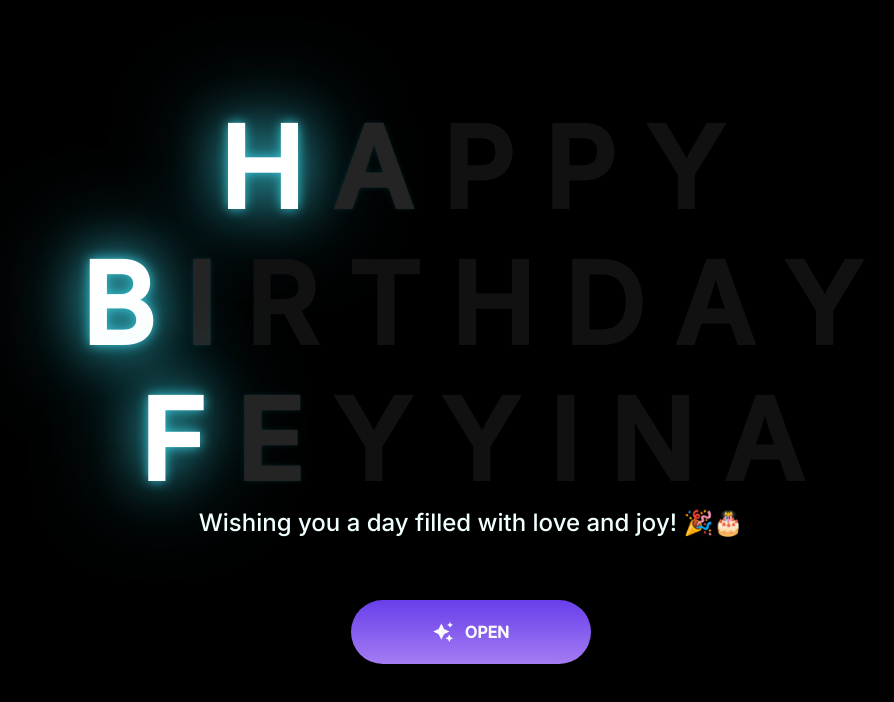
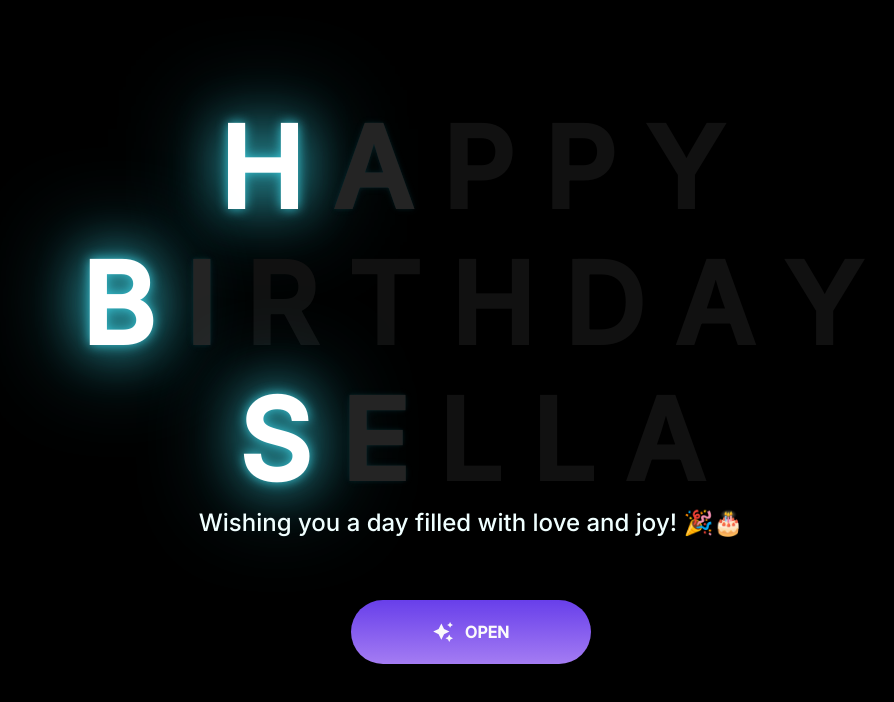
Before and after one commit to Izzulmaaali/Sella_2110, a plain HTML site: page index.html in a window 1280 px wide. Shown: the whole page, without its empty margins (177-1071 px from the left). Drawn offline with Linux system fonts and the light colour scheme; a web font is replaced by a local one.

Commit message:
Update index.html

```diff
--- a/index.html
+++ b/index.html
@@ -7,7 +7,7 @@
     <meta name="viewport" content="width=device-width, initial-scale=1.0">
     <meta name="title" content="HAPPY BIRTHDAY v3 | Aoudumber Bade">
     <meta name="github" content="https://github.com/Aoudumber-Bade">
-    <title>Happy birthday feyyina</title>
+    <title>Happy birthday Sella</title>
     <link rel="stylesheet" href="css/style.css">
     <link rel="icon" href="img/flowers.png" type="image/x-icon">
 
@@ -32,12 +32,10 @@
         <span>Y</span>
     </div>
     <div class="greetings">
-        <span>F</span>
+        <span>S</span>
         <span>E</span>
-        <span>Y</span>
-        <span>Y</span>
-        <span>I</span>
-        <span>N</span>
+        <span>L</span>
+        <span>L</span>
         <span>A</span>
     </div>
     <div style="text-align: center;" class="description">
```
